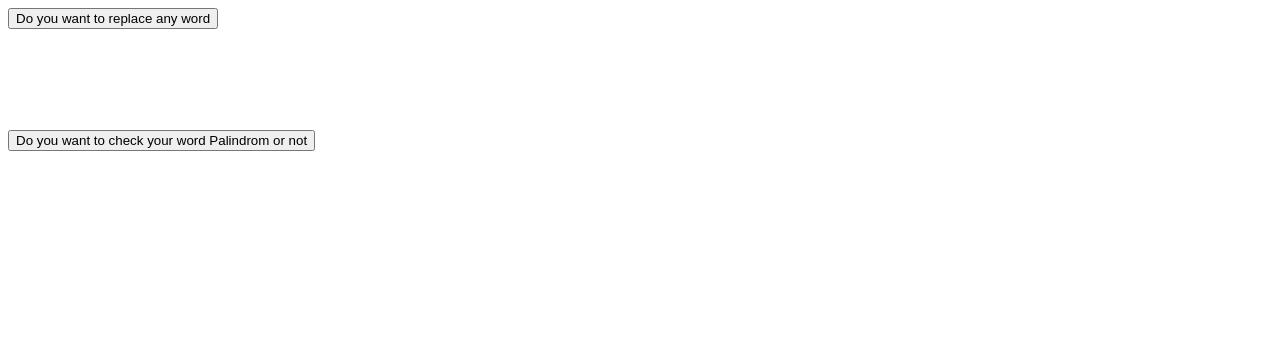
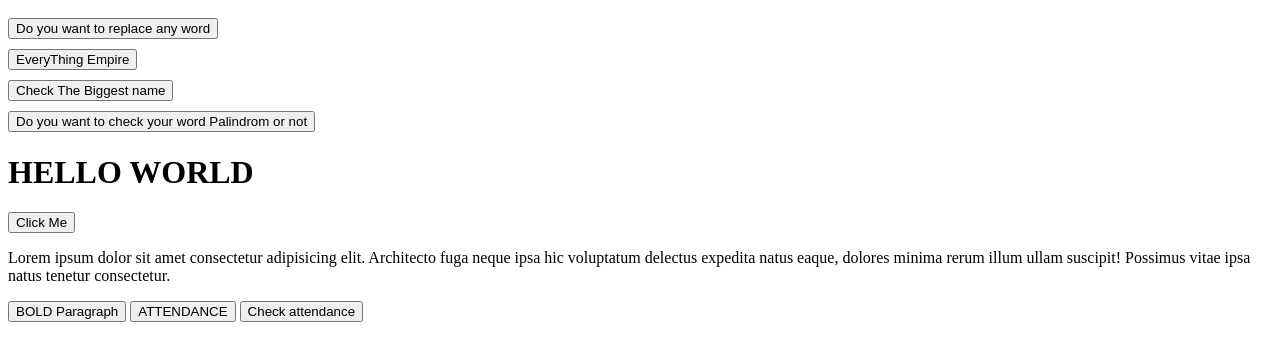
Before and after one commit to rafay45/class-work, a plain HTML site: page index.html in a window 1280 px wide. Drawn offline with Linux system fonts and the light colour scheme.

Commit message:
ADD MORE WORK

```diff
--- a/index.html
+++ b/index.html
@@ -1,14 +1,28 @@
 <!DOCTYPE html>
 <html lang="en">
+
 <head>
     <meta charset="UTF-8">
     <meta name="viewport" content="width=device-width, initial-scale=1.0">
     <title>Class works</title>
 </head>
+
 <body>
 
-    <button onclick="user()">Do you want to replace any word</button> <br>
-    <button style="margin-top: 10px; position: absolute; top: 15vh;" onclick="userFunction()">Do you want to check your word Palindrom or not</button>
+    <button style="margin-top: 0.8%;" onclick="user()">Do you want to replace any word</button> <br>
+    <button style="margin-top: 0.8%;" onclick="garments()">EveryThing Empire</button> <br>
+    <button style="margin-top: 0.8%;" onclick="fruitsFunction()">Check The Biggest name</button> <br>
+    <button style="margin-top: 0.8%;" onclick="userFunction()">Do you want to check your word Palindrom or not</button>
+    <h1 id="heading">HELLO WORLD</h1>
+    <button onclick='document.getElementById("heading").innerHTML ="Hello Rafay"'>Click Me</button>
+    <p id="para">Lorem ipsum dolor sit amet consectetur adipisicing elit. Architecto fuga neque ipsa hic voluptatum
+        delectus expedita natus eaque, dolores minima rerum illum ullam suscipit! Possimus vitae ipsa natus tenetur
+        consectetur.</p>
+    <button onclick="changeWord()">BOLD Paragraph</button>
+    <button onclick="attendance()">ATTENDANCE</button>
+    <button onclick="totalMark()">Check attendance</button>
+
     <script src="script.js"></script>
 </body>
+
 </html>
--- a/script.js
+++ b/script.js
@@ -298,15 +298,15 @@ let changeWord = prompt('Enter a New Word')
 
 let found = false
 
-for(var i = 0; i < convert.length; i++){
-    if(convert[i].toLowerCase() == userWant){
+for (var i = 0; i < convert.length; i++) {
+  if (convert[i].toLowerCase() == userWant) {
     convert[i] = changeWord
     found = true
   }
 }
-if(found){
+if (found) {
   document.write(`word changed ${convert.join(" ")}`)
-    }else {
+} else {
   alert("The word you want to change was not found in the paragraph.");
 }
 
@@ -332,8 +332,8 @@ let userA = userInpA.split(" ")
 
 
 
-for(var i = convertA.length; i < convertPara.length; i++){
-      if(convertPara[i] == convertA){
+for (var i = convertA.length; i < convertPara.length; i++) {
+  if (convertPara[i] == convertA) {
     convertPara[i] = userA
   }
 }
@@ -365,8 +365,8 @@ let oldWord = firstWord.split(" ")
 let secondWord = prompt('Enter a New word')
 let newWord = secondWord.split(" ")
 
-for(i = 0; i < convertArray.length; i++){
-    if(convertArray[i] == oldWord){
+for (i = 0; i < convertArray.length; i++) {
+  if (convertArray[i] == oldWord) {
     convertArray[i] = newWord
   }
 }
@@ -386,8 +386,8 @@ let loremArray = lorem.split(" ")
 
 let upper = []
 
-for (var i = 0; i < loremArray.length; i++){
-   upper.push(loremArray[i][0].toUpperCase()+loremArray[i].slice(1))
+for (var i = 0; i < loremArray.length; i++) {
+  upper.push(loremArray[i][0].toUpperCase() + loremArray[i].slice(1))
 }
 console.log(upper.join(" "));
 
@@ -404,13 +404,13 @@ let replace = 'Javascript'
 
 
 
-for(var i = 0; i < secLorem.length; i++){
-    if(secLorem.slice(i, i + changeLlorem.length) == changeLlorem){
+for (var i = 0; i < secLorem.length; i++) {
+  if (secLorem.slice(i, i + changeLlorem.length) == changeLlorem) {
     console.log("Found", [i]);
     secLorem = (secLorem.slice(0, i) + replace + secLorem.slice(i + changeLlorem.length));
 
   }
-    else{
+  else {
     console.log("Not Found");
 
   }
@@ -453,15 +453,15 @@ let cityToCheck = prompt("Enter your city name:");
 
 let founds = false
 
-for (var i = 0; i < cleanestCities.length; i++){
-    if(cleanestCities[i].toLowerCase() === cityToCheck.toLowerCase()){
+for (var i = 0; i < cleanestCities.length; i++) {
+  if (cleanestCities[i].toLowerCase() === cityToCheck.toLowerCase()) {
     document.write(`Your city is one of the cleanest.`)
     found = true
     break
   }
 }
 
-if(!founds){
+if (!founds) {
   document.write(`Your city is not one of the cleanest.`)
 }
 
@@ -522,7 +522,7 @@ var check = text.search("Rafay");
 console.log(text)
 console.log(check);
 
-var check = text.slice(0 , 23);
+var check = text.slice(0, 23);
 console.log(text)
 console.log(check);
 
@@ -542,7 +542,7 @@ var check = text.repeat(2);
 console.log(text)
 console.log(check);
 
-var check = text.replaceAll("Hello" , "hello");
+var check = text.replaceAll("Hello", "hello");
 console.log(text)
 console.log(check);
 
@@ -555,30 +555,130 @@ for (var i = 0; i < 10; i++) {
 
 }
 
-// Practicing "JS FUNCTIONS"
+//Practicing "JS FUNCTIONS"
 
 let userPara = (`<br>Lorem ipsum dolor sit amet consectetur adipisicing elit.
     Eius sapiente inventore, eligendi nesciunt nisi ea laboriosam
     non tenetur consequuntur dolor vitae assumenda, aspernatur autem iure, iusto explicabo vel?
-    Voluptatibus, culpa.`)
+    Voluptatibus, culpa.<br><br>`)
 document.write(userPara)
 
 function user() {
   let replaceWord = prompt('which word you want to replace').toLowerCase();
   let secReplaceWord = prompt('Enter New word').toLowerCase()
-   userPara = userPara.replaceAll(replaceWord , "<b>" + secReplaceWord + "</b>")
+  userPara = userPara.replaceAll(replaceWord, "<b>" + secReplaceWord + "</b>")
   document.write(userPara)
 }
 
-function userFunction(){
+function userFunction() {
   let userWant = prompt(`If you want to check your word Then Enter your word \n let's check`)
   let checked = "";
-    for (var i = userWant.length - 1; i >= 0; i--){
+  for (var i = userWant.length - 1; i >= 0; i--) {
     checked += userWant[i]
   }
-    if(checked === userWant) {
+  if (checked === userWant) {
     alert('This is a palindrom')
-    }else{
+  } else {
     alert('This is not palindrom')
   }
 }
+
+let allFruits = ("Apple , Mango , Banana , Graps , Strawberry");
+document.write(allFruits)
+
+function fruitsFunction() {
+  let newFruits = ["Apple", "Mango", "Banana", "Graps", "Strawberry"];
+
+  let biggestFruits = newFruits[0]
+
+  for (var i = 0; i < newFruits.length; i++) {
+    if (newFruits[i].length > biggestFruits.length) {
+      biggestFruits = newFruits[i]
+    }
+
+  }
+  document.write(`The Bigggest Fruit is <b>${biggestFruits}</b>`)
+}
+
+
+function garments() {
+  let pants = prompt(`1. Jeans Pant - 3000 \n 2. Dress Pant - 5000 \n Choose a Numbere Please`)
+
+
+
+
+  if (pants === '1') {
+    alert(`Here's our account number : 098876544332 \n \n When will you be pay then click 'OK'`)
+    document.write(`Your choice is <b>Jeans Pant<b>`)
+  } else if (pants === '2') {
+    alert(`Here's our account number : 098876544332 \n \n When will you be pay then click 'OK'`)
+    document.write(`Your choice is <b>Dress Pant<b>`)
+  } else {
+    alert(`If you're intersted then Enter a correct number`)
+  }
+
+}
+
+function changeWord() {
+  var text = document.getElementById('para').innerHTML = `<b>Lorem ipsum dolor sit amet consectetur adipisicing elit. Architecto fuga neque ipsa hic voluptatum
+        delectus expedita natus eaque, dolores minima rerum illum ullam suscipit! Possimus vitae ipsa natus tenetur
+        consectetur.</b>`
+  console.log(text);
+
+
+}
+
+let arr = ["Usman", "rafay", ["wasay", "sahiban", "rizwan"], "Hello"]
+let find = ["wasay"]
+
+let presentCount = 0;
+let absentCount = 0;
+let leftCount = 0;
+
+let totalPresent = [];
+
+function attendance() {
+  let studentAtendance = prompt("Student Attendance");
+  totalPresent.push(studentAtendance)
+}
+
+function totalMark() {
+  // console.log(totalPresent);
+
+  for (var i = 0; i < totalPresent.length; i++) {
+    if (totalPresent[i] == 'p') {
+      ++presentCount
+
+    }
+    else if (totalPresent[i] == 'a') {
+      ++absentCount
+    }
+    else if (totalPresent[i] == 'l') {
+      ++leftCount
+    } else {
+      console.log('Invalid Present');
+
+    }
+  }
+
+  console.log("Present is:" + presentCount);
+  console.log("absent is:" + absentCount);
+  console.log("left is:" + leftCount);
+
+
+
+}
+
+let computer = Math.random() * 10
+console.log(computer);
+
+let userInput = +prompt('Enter a number')
+console.log(userInp);
+
+if (computer == userInp) {
+  console.log("you're Win");
+
+} else {
+  console.log("you're lost");
+
+}
```
Lines whose indentation alone changed are shown as unchanged.
